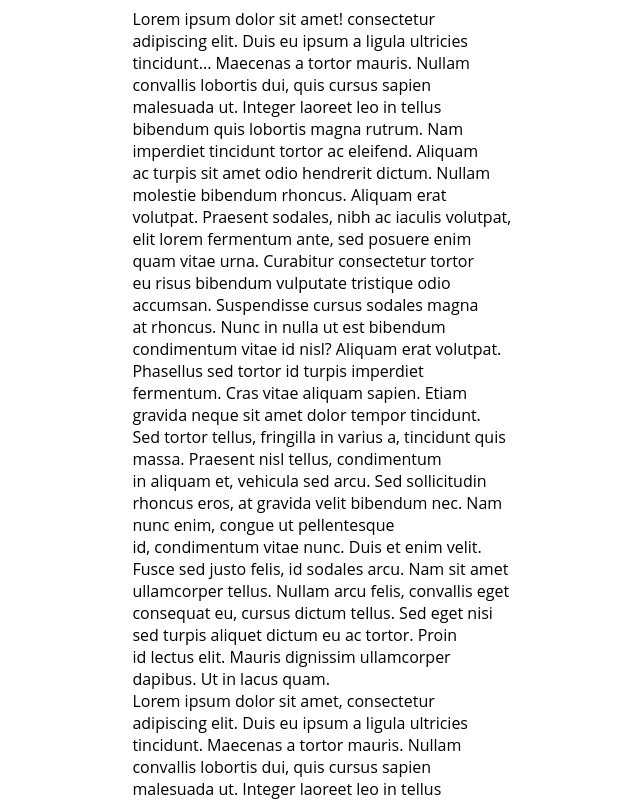
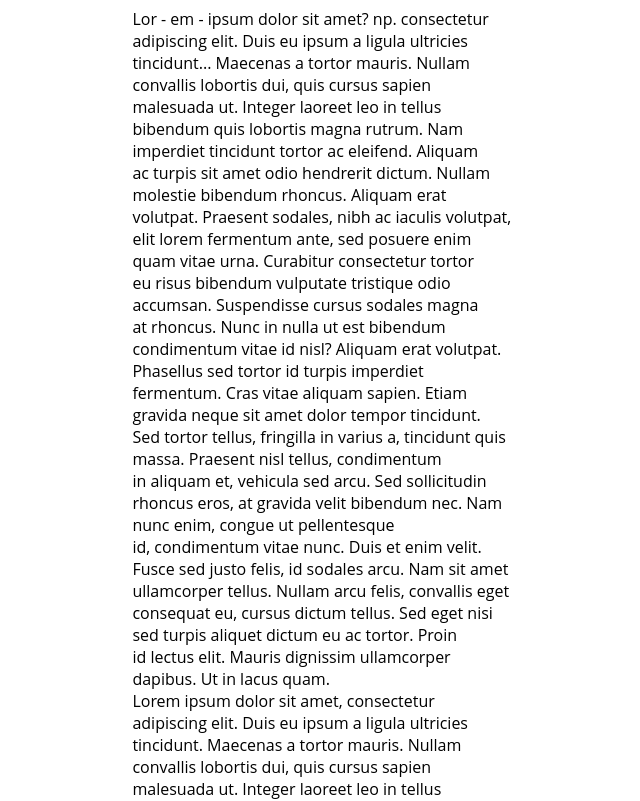
Before and after one commit to lukasz-brzostek/typo, a website: page demo/index.html in a window 1280 px wide. Shown: the top 801 px of the page, without its empty margins (318-958 px from the left). Drawn offline with nearby package versions, Linux system fonts and the light colour scheme; files that its build step writes are made by us from their sources.

Commit message:
Spaces between brackets and dashes, optimalization + new option made to activate all functions

```diff
--- a/demo/index.html
+++ b/demo/index.html
@@ -10,7 +10,7 @@
 <div id="main">
   <div class="container">
     <div class="row">
-     <div style="width: 30%;margin:0 auto"><div class="typo" style="font-family: Open Sans; font-size:2vh">Lorem ipsum dolor sit amet! consectetur adipiscing elit. Duis eu ipsum a ligula ultricies tincidunt... Maecenas a tortor mauris. Nullam convallis lobortis dui, quis cursus sapien malesuada ut. Integer laoreet leo in tellus bibendum quis lobortis magna rutrum. Nam imperdiet tincidunt tortor ac eleifend. Aliquam ac turpis sit amet odio hendrerit dictum. Nullam molestie bibendum rhoncus. Aliquam erat volutpat. Praesent sodales, nibh ac iaculis volutpat, elit lorem fermentum ante, sed posuere enim quam vitae urna. Curabitur consectetur tortor eu risus bibendum vulputate tristique odio accumsan. Suspendisse cursus sodales magna at rhoncus. Nunc in nulla ut est bibendum condimentum vitae id nisl? Aliquam erat volutpat.
+     <div style="width: 30%;margin:0 auto"><div class="typo" style="font-family: Open Sans; font-size:2vh">Lor-em-ipsum dolor sit amet? np. consectetur adipiscing elit. Duis eu ipsum a ligula ultricies tincidunt... Maecenas a tortor mauris. Nullam convallis lobortis dui, quis cursus sapien malesuada ut. Integer laoreet leo in tellus bibendum quis lobortis magna rutrum. Nam imperdiet tincidunt tortor ac eleifend. Aliquam ac turpis sit amet odio hendrerit dictum. Nullam molestie bibendum rhoncus. Aliquam erat volutpat. Praesent sodales, nibh ac iaculis volutpat, elit lorem fermentum ante, sed posuere enim quam vitae urna. Curabitur consectetur tortor eu risus bibendum vulputate tristique odio accumsan. Suspendisse cursus sodales magna at rhoncus. Nunc in nulla ut est bibendum condimentum vitae id nisl? Aliquam erat volutpat.
  	 <br>
 	 Phasellus sed tortor id turpis imperdiet fermentum. Cras vitae aliquam sapien. Etiam gravida neque sit amet dolor tempor tincidunt. Sed tortor tellus, fringilla in varius a, tincidunt quis massa. Praesent nisl tellus, condimentum in aliquam et, vehicula sed arcu. Sed sollicitudin rhoncus eros, at gravida velit bibendum nec. Nam nunc enim, congue ut pellentesque id, condimentum vitae nunc. Duis et enim velit. Fusce sed justo felis, id sodales arcu. Nam sit amet ullamcorper tellus. Nullam arcu felis, convallis eget consequat eu, cursus dictum tellus. Sed eget nisi sed turpis aliquet dictum eu ac tortor. Proin id lectus elit. Mauris dignissim ullamcorper dapibus. Ut in lacus quam.</div></div>
     <div style="width: 30%;margin:0 auto"><div class="typo" style="font-family: Open Sans; font-size:2vh">Lorem ipsum dolor sit amet, consectetur adipiscing elit. Duis eu ipsum a ligula ultricies tincidunt. Maecenas a tortor mauris. Nullam convallis lobortis dui, quis cursus sapien malesuada ut. Integer laoreet leo in tellus bibendum quis lobortis magna rutrum. Nam imperdiet tincidunt tortor ac eleifend. Aliquam ac turpis sit amet odio hendrerit dictum. Nullam molestie bibendum rhoncus. Aliquam erat volutpat. Praesent sodales, nibh ac iaculis volutpat, elit lorem fermentum ante, sed posuere enim quam vitae urna. Curabitur consectetur tortor eu risus bibendum vulputate tristique odio accumsan. Suspendisse cursus sodales magna at rhoncus. Nunc in nulla ut est bibendum condimentum vitae id nisl. Aliquam erat volutpat.
@@ -23,7 +23,7 @@
 <script src="js/typo.min.js"></script>
 <script>
 $.fn.typography({
-  'nbsp': true,
+ allOptions: true,
 });
 </script>
 </body>
--- a/src/js/typo.js
+++ b/src/js/typo.js
@@ -1,12 +1,19 @@
 $.fn.typography = function (userOptions) {
     var options = $.extend({
     styling: true,
-    spaceComma: true,
-    spaceDot: true,
-    spaceQuestion: true,
-    spaceExclamation: true,
-    oneSpace: true,
-    nbsp: true
+    nbsp: true,
+    spaceComma: false,
+    spaceDot: false,
+    spaceQuestion: false,
+    spaceExclamation: false,
+    spaceBracket: false,
+    spaceDashes: false,
+    oneSpace: false,
+    oneComma: false,
+    oneQuestion: false,
+    oneExclamation: false,
+    oneBracket: false,
+    allOptions: false
     }, userOptions);
     if (options.styling == true) {
     $("<style>body {-webkit-font-smoothing: subpixel-antialiased!important;-webkit-text-stroke: 1px transparent!important;-moz-osx-font-smoothing: grayscale!important;text-rendering: optimizeLegibility!important;word-break: break-word!important;font-kerning: normal!important;}</style>").appendTo('body');
@@ -14,24 +21,54 @@ $.fn.typography = function (userOptions) {
     $(".typo").each( function () {
 	var content = $(this).html();
 	var processed = content;
+    if (options.allOptions == true) {
+    options.styling = true,
+    options.nbsp = true,
+    options.spaceComma = true,
+    options.spaceDot = true,
+    options.spaceQuestion = true,
+    options.spaceExclamation = true,
+    options.spaceBracket = true,
+    options.spaceDashes = true,
+    options.oneSpace = true,
+    options.oneComma = true,
+    options.oneQuestion = true,
+    options.oneExclamation = true,
+    options.oneBracket = true
+    }
+    if (options.oneComma == true) {
+    processed = processed.replace(/\,\,+/g, ","); // change multiple commas to one comma
+    }
+    if (options.oneQuestion == true) {
+    processed = processed.replace(/\?\?+/g, "?"); // change multiple question marks to one
+    }
+    if (options.oneExclamation == true) {
+    processed = processed.replace(/\!\!+/g, "!"); // change multiple exclamation marks to one
+    }
+    if (options.oneBracket == true) {
+    processed = processed.replace(/\(\(+/g, "(").replace(/\)\)+/g, ")").replace(/\[\[+/g, "[").replace(/\]\]+/g, "]"); // change multiple brackets to one
+    }
 	if (options.spaceComma == true) {
-	processed = processed.replace(/,/g, ', '); // add space after comma
-    processed = processed.replace(/ ,/g, ','); // remove space before comma
+	processed = processed.replace(/,/g, ', ').replace(/ ,/g, ','); // add space after comma and remove before
     }
     if (options.spaceDot == true) {
-    processed = processed.replace(/\./g, '. '); // add space after dot
-    processed = processed.replace(/ \./g, '.'); // remove space before dot
+    processed = processed.replace(/\./g, '. ').replace(/ \./g, '.'); // add space after dot and remove before
     }
     if (options.spaceQuestion == true) {
-    processed = processed.replace(/\?/g, '? '); // add space after question mark
-    processed = processed.replace(/ \?/g, '?'); // remove space before question mark
+    processed = processed.replace(/\?/g, '? ').replace(/ \?/g, '?'); // add space after question mark and remove before
     }
     if (options.spaceExclamation == true) {
-    processed = processed.replace(/\!/g, '! '); // add space after exclamation mark
-    processed = processed.replace(/ \!/g, '!'); // remove space before exclamation mark
+    processed = processed.replace(/\!/g, '! ').replace(/ \!/g, '!'); // add space after exclamation mark and remove before
     }
-	if (options.oneSpace == true) {
-	processed = processed.replace(/\s\s+/g, " "); // change multiple spaces to one space
+    if (options.spaceBracket == true) {
+    processed = processed.replace(/\( /g, '(').replace(/\(/g, ' (').replace(/\)/g, ') ').replace(/ \)/g, ')'); // remove-add space between bracket
+    processed = processed.replace(/\[ /g, '[').replace(/\[/g, ' [').replace(/\]/g, '] ').replace(/ \]/g, ']'); // remove-add space between sqare bracket
+    }
+    if (options.spaceDashes == true) {
+    processed = processed.replace(/-+/g, " - "); // add spaces between dashes;
+    }
+    if (options.oneSpace == true) {
+    processed = processed.replace(/\s\s+/g, " "); // change multiple spaces to one space
     }
     if (options.nbsp == true) { // Add &nbsp;
     processed = processed.replace(/(\s\w\s{1})/gi, "$1&nbsp;");
```
Also changed, not shown: README.md, demo/js/typo.min.js, dist/js/typo.js, dist/js/typo.min.js.
